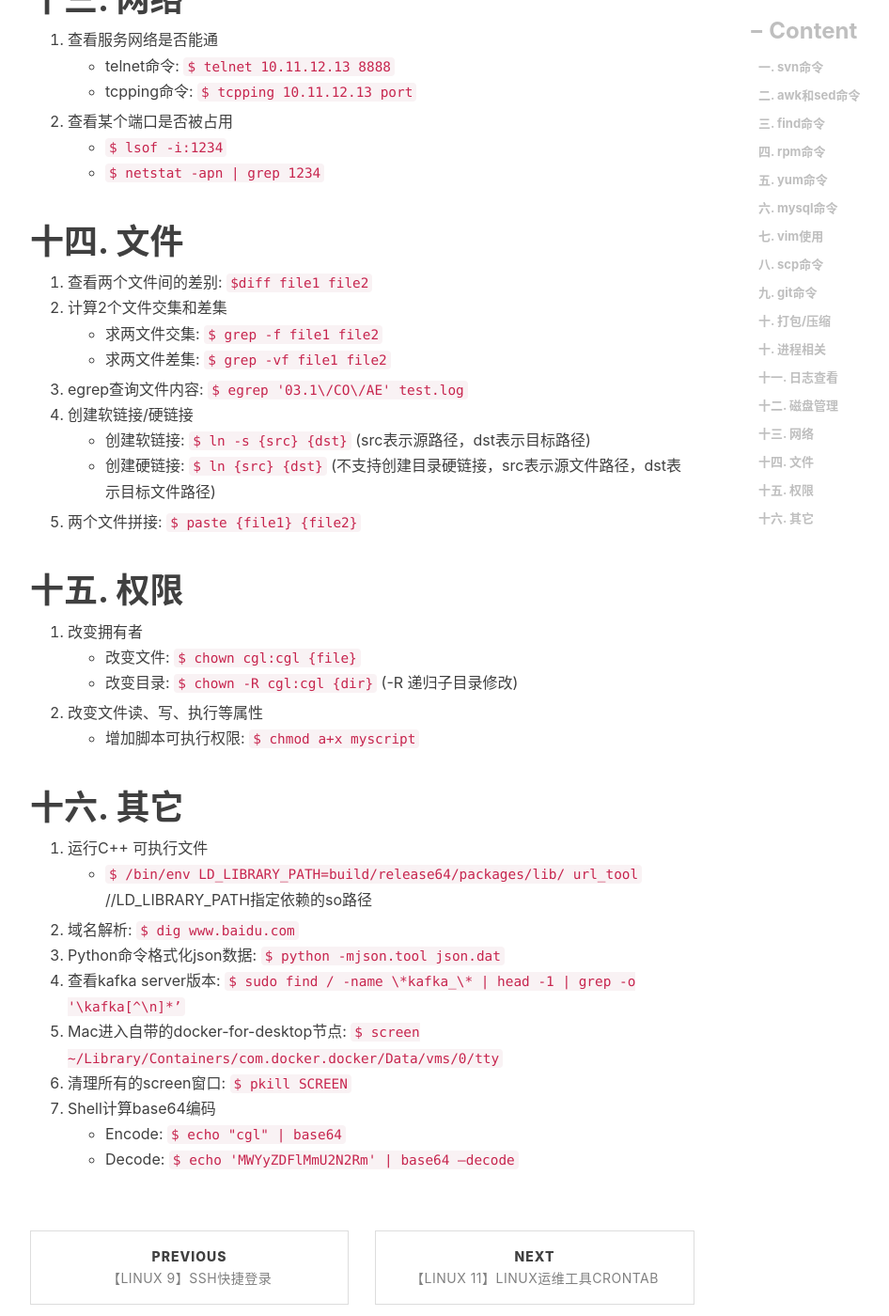
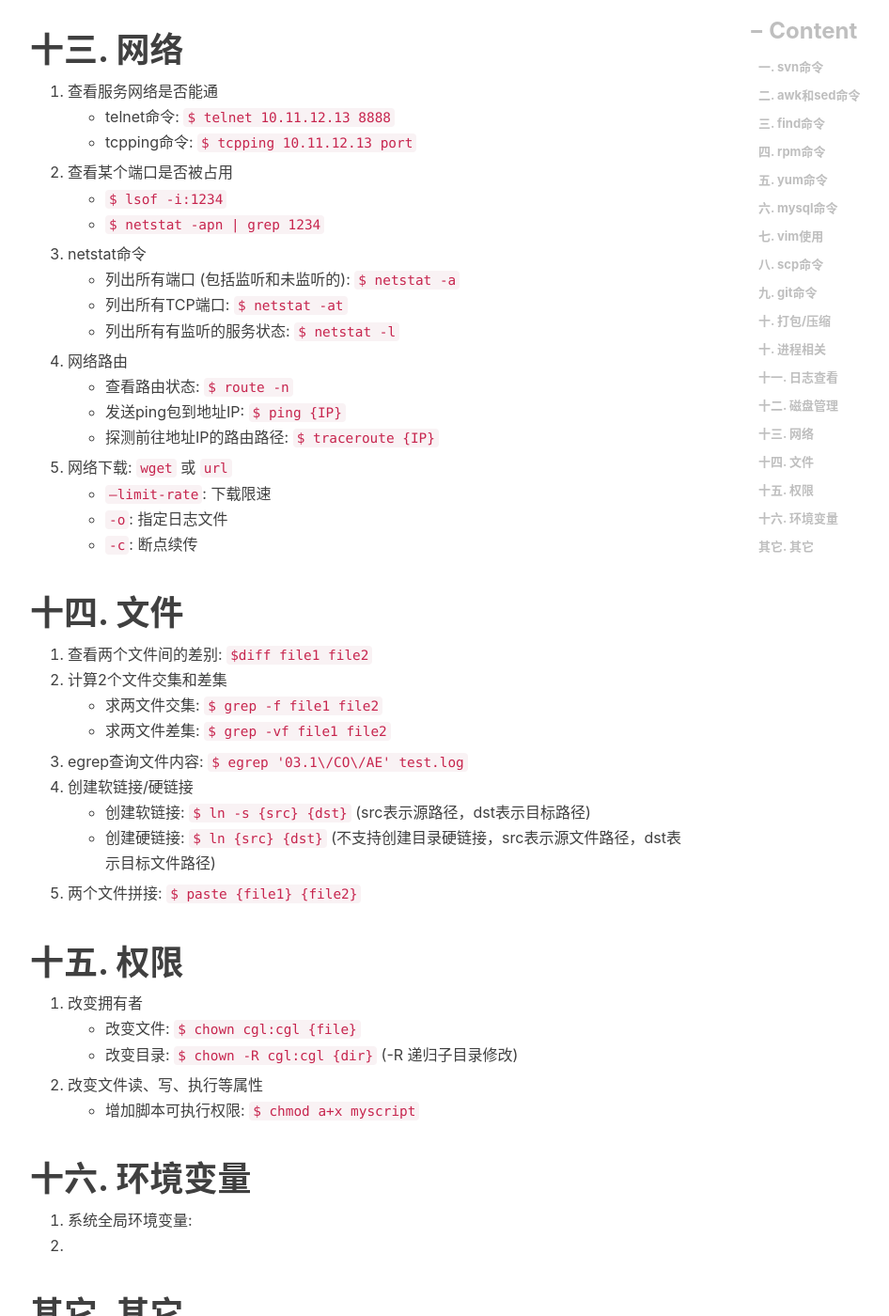
Before and after one commit to engru/chenguolin.github.io, a Jekyll site: the page built from _posts/2016-09-27-【Linux-10】Linux开发运维总结.md, in a window 1280 px wide and 1400 px high, scrolled down 6340 px. Shown: the whole window at 94% size, without its empty margins (233-1179 px from the left). Built offline with Jekyll 4.4.1, drawn with Linux system fonts in a browser that asks for light colours; nearby versions of some CDN libraries; comment, search, counter and statistics services are not loaded; some of the changed text lies outside the part shown.

Commit message:
Update 2016-09-27-【Linux-10】Linux开发运维总结.md

```diff
--- a/_posts/2016-09-27-【Linux-10】Linux开发运维总结.md
+++ b/_posts/2016-09-27-【Linux-10】Linux开发运维总结.md
@@ -89,7 +89,9 @@ tags:         #标签
 # 八. scp命令
 1. 本地文件拷贝到远程服务器: `$ scp file.dat root@12.13.14.15:/root/chenguolin`
 2. 远程服务器拷贝文件到本地: `$ scp root@12.13.14.15:/root/chenguolin/file.dat .`  //拷贝当前目录
-3. scp指定私钥文件: `$ scp -i ssh-key.pem file.dat root@12.13.14.15:/root/chenguolin` 或 `$ scp -i ssh-key.pem root@12.13.14.15:/root/chenguolin/file.dat .`
+3. scp指定私钥文件
+    + 本地拷贝到远程: `$ scp -i ssh-key.pem file.dat root@12.13.14.15:/root/chenguolin`
+    + 远程拷贝到本地: `$ scp -i ssh-key.pem root@12.13.14.15:/root/chenguolin/file.dat .`
 
 # 九. [git命令](https://chenguolin.github.io/2017/09/02/Git-2-Git-%E5%B8%B8%E7%94%A8%E5%91%BD%E4%BB%A4/)
 1. git创建branch: `$ git branch xxx`
@@ -176,6 +178,18 @@ tags:         #标签
 2. 查看某个端口是否被占用
    + `$ lsof -i:1234`
    + `$ netstat -apn | grep 1234`
+3. netstat命令
+   + 列出所有端口 (包括监听和未监听的): `$ netstat -a`
+   + 列出所有TCP端口: `$ netstat -at`
+   + 列出所有有监听的服务状态: `$ netstat -l`
+4. 网络路由
+   + 查看路由状态: `$ route -n`
+   + 发送ping包到地址IP: `$ ping {IP}`
+   + 探测前往地址IP的路由路径: `$ traceroute {IP}`
+5. 网络下载: `wget` 或 `url`
+   + `–limit-rate`: 下载限速
+   + `-o`: 指定日志文件
+   + `-c`: 断点续传
 
 # 十四. 文件
 1. 查看两个文件间的差别: `$diff file1 file2`
@@ -195,7 +209,11 @@ tags:         #标签
 2. 改变文件读、写、执行等属性
     + 增加脚本可执行权限: `$ chmod a+x myscript`
 
-# 十六. 其它
+# 十六. 环境变量
+1. 系统全局环境变量:
+2.
+
+# 其它. 其它
 1. 运行C++ 可执行文件
    + `$ /bin/env LD_LIBRARY_PATH=build/release64/packages/lib/ url_tool`  //LD_LIBRARY_PATH指定依赖的so路径
 2. 域名解析: `$ dig www.baidu.com`
```
